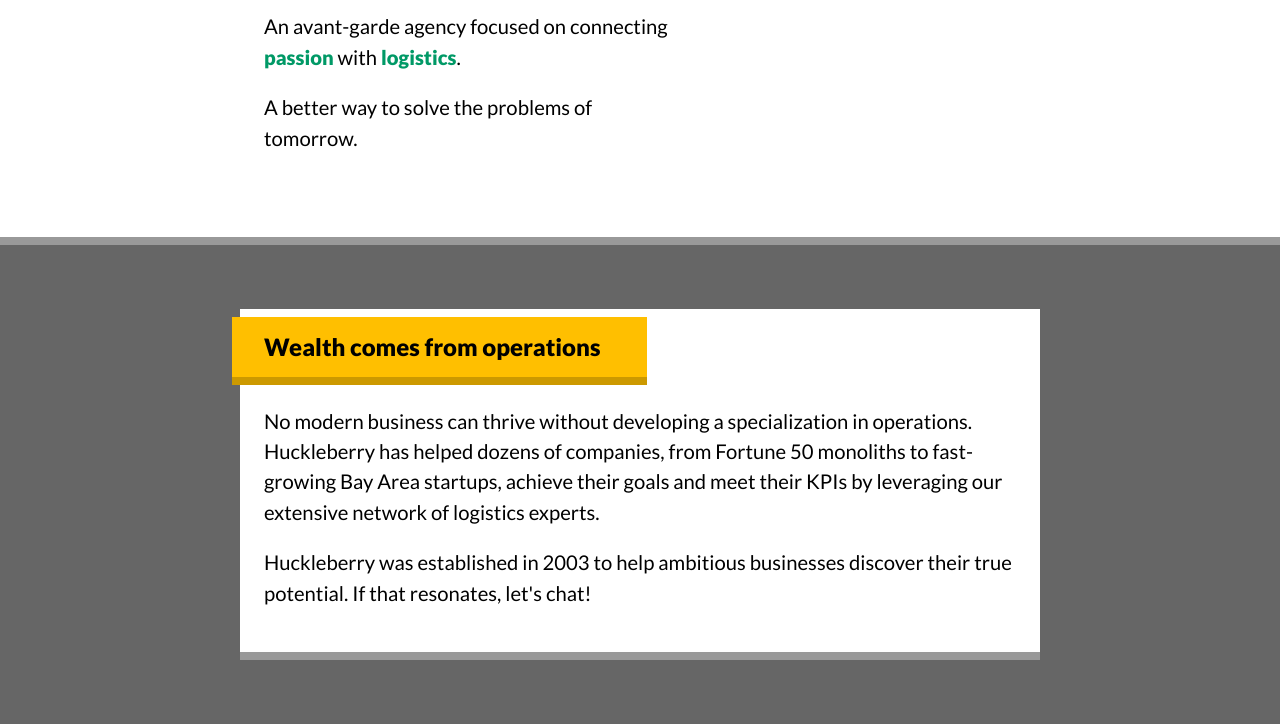
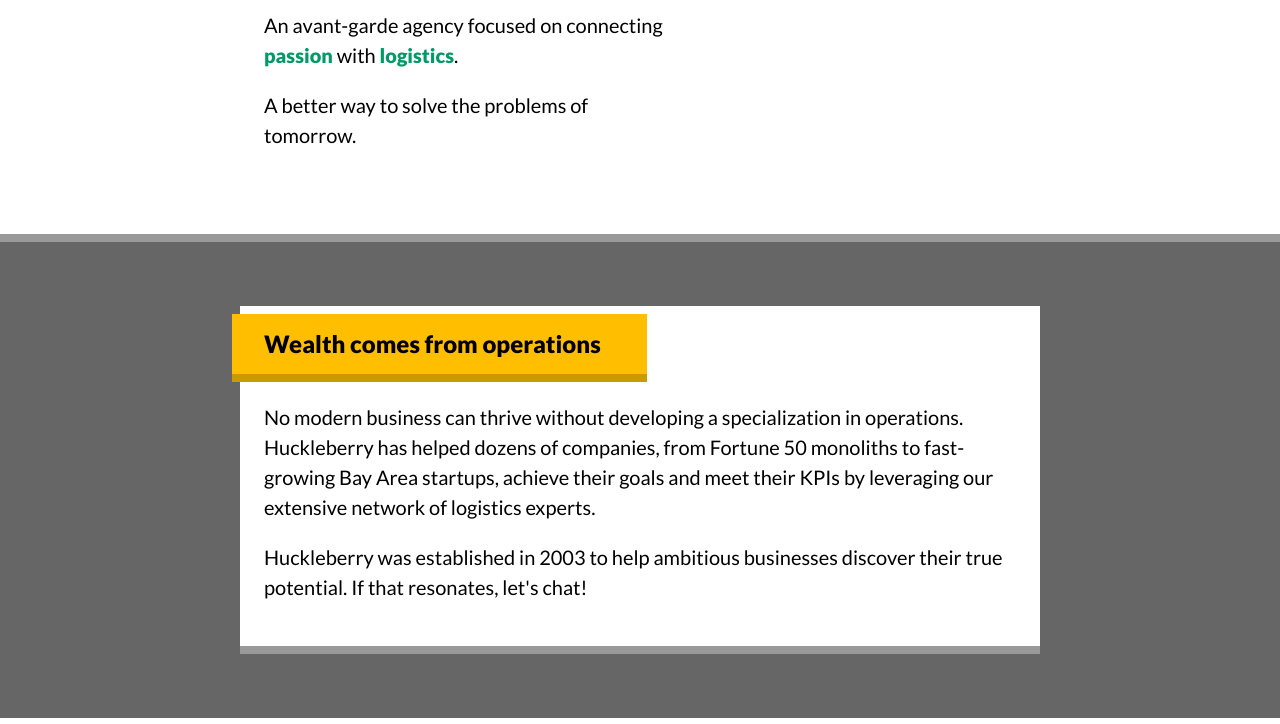
Before and after one commit to xaviguasch/css-for-js-m1-workshop-agency-page, a plain HTML site: page index.html in a window 1280 px wide. Shown: the part 155-879 px from the top of the page. Drawn offline with Linux system fonts and the light colour scheme.

Commit message:
solved font size issue

```diff
--- a/style.css
+++ b/style.css
@@ -8,12 +8,14 @@
   margin: 0;
   padding: 0;
 
-  font-size: 1.125rem;
   font-weight: 400;
   line-height: 1.5;
 }
 
 /* Add styles here! */
+p {
+  font-size: 1.25rem;
+}
 
 header {
   margin-top: 96px;
@@ -57,12 +59,12 @@
 }
 
 .title {
-  font-size: 1.8rem;
+  font-size: 2rem;
   font-weight: 800;
 }
 
 .indented-heading {
-  font-size: 1.333125rem;
+  font-size: 1.5rem;
   background: hsl(45, 100%, 50%);
   border-bottom: 8px solid hsl(45, 100%, 40%);
   margin: 0;
```
